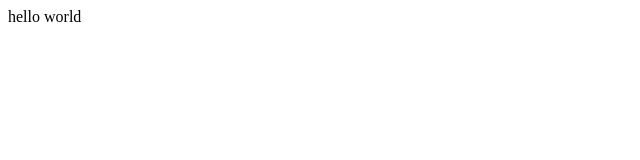
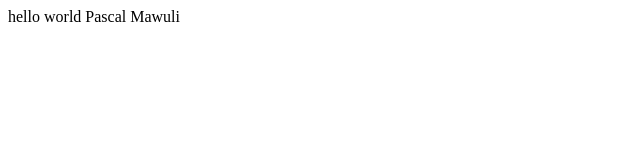
Before and after one commit to Esther-Adolph/PMKreative, a plain HTML site: page index.html in a window 1280 px wide. Shown: the whole page, without its empty margins (0-640 px from the left). Drawn offline with Linux system fonts and the light colour scheme.

Commit message:
update to add my name

```diff
--- a/index.html
+++ b/index.html
@@ -7,6 +7,6 @@
   <title>Document</title>
 </head>
 <body>
-  hello world
+  hello world Pascal Mawuli
 </body>
 </html>
```
